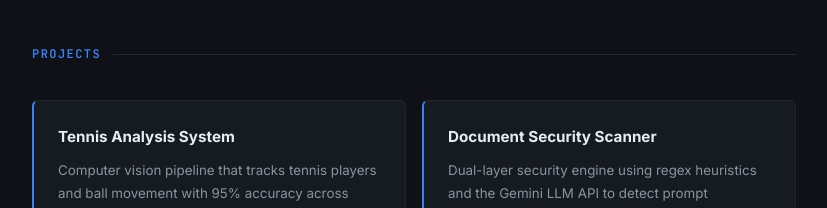
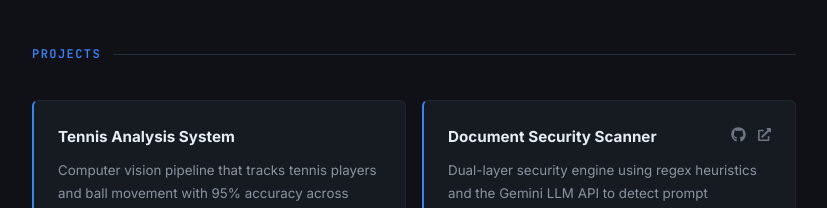
Before and after one commit to hoganngu756/hoganngu756.github.io, a React (Vite) app: page / in a window 1280 px wide. Shown: the part 2060-2268 px from the top of the page, without its empty margins (226-1053 px from the left). Built offline with nearby package versions, Linux system fonts and the light colour scheme.

Commit message:
added links to project

```diff
--- a/src/App.js
+++ b/src/App.js
@@ -13,10 +13,12 @@ function App() {
     <ThemeProvider>
       <div className="App">
         <Navbar />
-        <Hero />
-        <Experience />
-        <Projects />
-        <Skills />
+        <main>
+          <Hero />
+          <Experience />
+          <Projects />
+          <Skills />
+        </main>
         <Footer />
       </div>
     </ThemeProvider>
--- a/src/components/Projects.js
+++ b/src/components/Projects.js
@@ -1,4 +1,5 @@
 import React from 'react';
+import { FaGithub, FaExternalLinkAlt } from 'react-icons/fa';
 
 const Projects = () => {
   const projects = [
@@ -13,6 +14,8 @@ const Projects = () => {
       description:
         'Dual-layer security engine using regex heuristics and the Gemini LLM API to detect prompt injections and jailbreaks in PDFs. Hardened against DoS with strict validation and upload limits.',
       tech: ['Java', 'React', 'Spring Boot', 'Gemini API', 'SQLite'],
+      github: 'https://github.com/hoganngu756/pdf-prompt-scanner',
+      demo: 'https://pdf-prompt-scanner.vercel.app',
     },
     {
       title: 'Kubernetes Resource Monitor',
@@ -30,9 +33,37 @@ const Projects = () => {
         <div style={{ display: 'grid', gridTemplateColumns: 'repeat(auto-fit, minmax(260px, 1fr))', gap: '16px' }}>
           {projects.map((project, idx) => (
             <div key={idx} className="card" style={{ display: 'flex', flexDirection: 'column' }}>
-              <h3 style={{ fontSize: '0.95rem', fontWeight: 700, color: 'var(--text-heading)', marginBottom: '10px' }}>
-                {project.title}
-              </h3>
+              <div style={{ display: 'flex', justifyContent: 'space-between', alignItems: 'flex-start', marginBottom: '10px', gap: '8px' }}>
+                <h3 style={{ fontSize: '0.95rem', fontWeight: 700, color: 'var(--text-heading)' }}>
+                  {project.title}
+                </h3>
+                <div style={{ display: 'flex', gap: '12px', alignItems: 'center', marginTop: '2px' }}>
+                  {project.github && (
+                    <a
+                      href={project.github}
+                      target="_blank"
+                      rel="noopener noreferrer"
+                      title="View Source Code"
+                      className="accent-link"
+                      style={{ display: 'inline-flex', color: 'var(--text-muted)', transition: 'color 0.2s' }}
+                    >
+                      <FaGithub size={15} />
+                    </a>
+                  )}
+                  {project.demo && (
+                    <a
+                      href={project.demo}
+                      target="_blank"
+                      rel="noopener noreferrer"
+                      title="View Live Demo"
+                      className="accent-link"
+                      style={{ display: 'inline-flex', color: 'var(--text-muted)', transition: 'color 0.2s' }}
+                    >
+                      <FaExternalLinkAlt size={13} />
+                    </a>
+                  )}
+                </div>
+              </div>
               <p style={{ fontSize: '0.835rem', lineHeight: 1.7, color: 'var(--text-body)', marginBottom: '18px', flex: 1 }}>
                 {project.description}
               </p>
--- a/src/context/ThemeContext.js
+++ b/src/context/ThemeContext.js
@@ -3,15 +3,10 @@ import React, { createContext, useState, useEffect } from 'react';
 export const ThemeContext = createContext();
 
 export const ThemeProvider = ({ children }) => {
-  const [isDark, setIsDark] = useState(true);
-
-  // Load theme from localStorage on mount
-  useEffect(() => {
+  const [isDark, setIsDark] = useState(() => {
     const savedTheme = localStorage.getItem('theme');
-    if (savedTheme === 'light') {
-      setIsDark(false);
-    }
-  }, []);
+    return savedTheme !== 'light';
+  });
 
   // Save theme to localStorage and sync with documentElement when it changes
   useEffect(() => {
```
Also changed, not shown: src/logo.svg (deleted).
